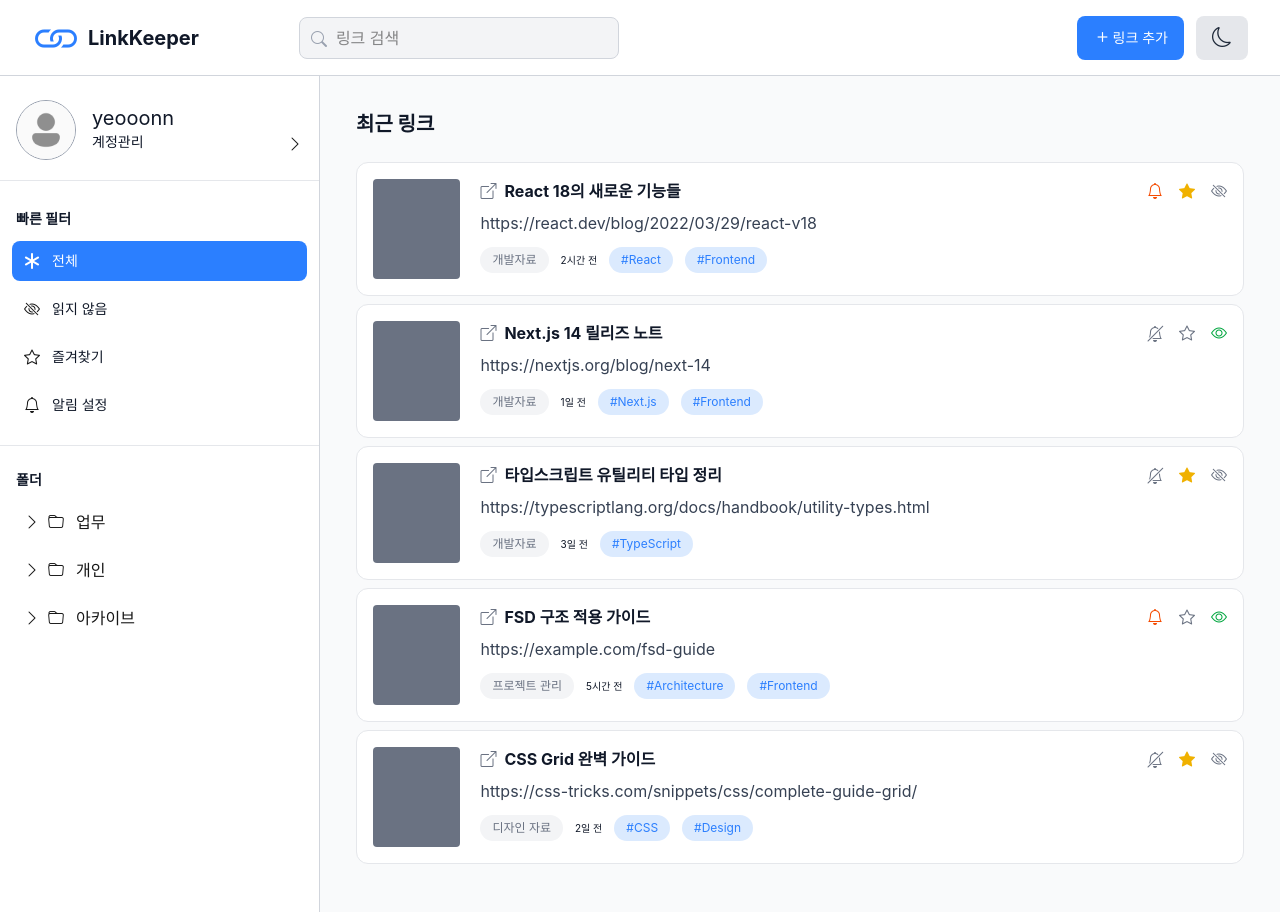
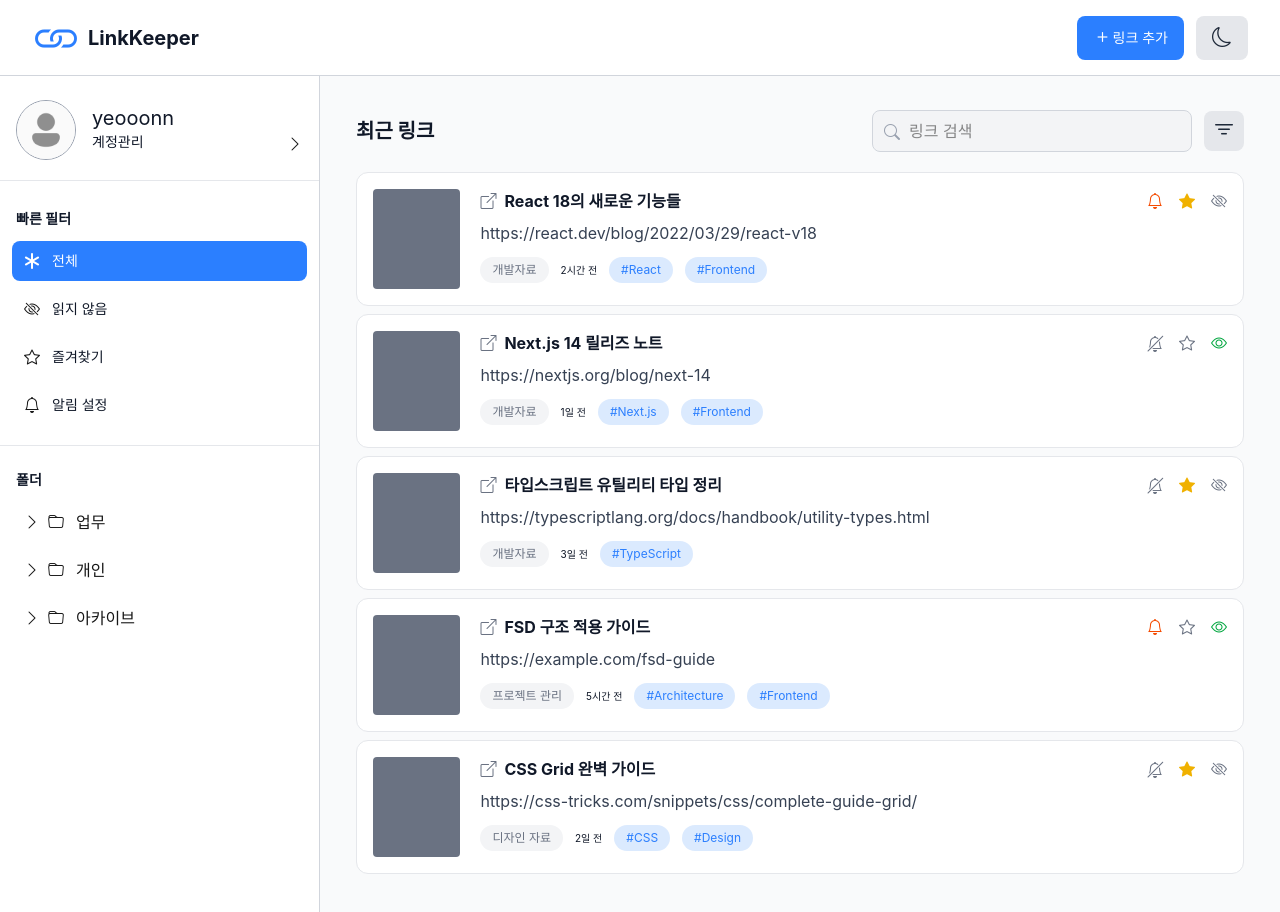
Before and after one commit to yeooonn/LinkKeeper, a Next.js app: page / in a window 1280 px wide. Shown: the top 912 px of the page. Built offline with nearby package versions, Linux system fonts and the light colour scheme.

Commit message:
Feat: Header 에 있던 검색 기능 Landing 페이지로 이동 및 정렬 버튼 추가

```diff
--- a/src/shared/components/molecules/Header.tsx
+++ b/src/shared/components/molecules/Header.tsx
@@ -1,5 +1,4 @@
 import Button from "@/shared/components/atoms/Button";
-import Input from "@/shared/components/atoms/Input";
 import Typography from "@/shared/components/atoms/Typography";
 
 export const Header = () => {
@@ -9,7 +8,6 @@ export const Header = () => {
         <div className="flex h-full gap-2 items-center">
           <i className="bi bi-link text-5xl text-blue-500" />
           <Typography.H1 className="font-bold mr-15">LinkKeeper</Typography.H1>
-          <Input placeholder="링크 검색" icon="search" />
         </div>
         <div className="flex h-full items-center gap-3">
           <Button.Blue>
--- a/src/wedjets/Landing.tsx
+++ b/src/wedjets/Landing.tsx
@@ -1,5 +1,7 @@
+import Button from "@/shared/components/atoms/Button";
 import Card from "@/shared/components/atoms/Card";
 import Icon from "@/shared/components/atoms/Icon";
+import Input from "@/shared/components/atoms/Input";
 import Tag from "@/shared/components/atoms/Tag";
 import Typography from "@/shared/components/atoms/Typography";
 import { LandingArticle } from "@/shared/mock/LandingDummyData";
@@ -36,7 +38,15 @@ const RenderCard = ({ data }: { data: LandingArticle }) => {
 const Landing = ({ LandingData }: { LandingData: LandingArticle[] }) => {
   return (
     <div>
-      <Typography.H1 className="font-bold mb-6">최근 링크</Typography.H1>
+      <div className="flex justify-between items-center mb-5">
+        <Typography.H1 className="font-bold">최근 링크</Typography.H1>
+        <div className="flex items-center gap-3">
+          <Input placeholder="링크 검색" icon="search" />
+          <Button.Gray className="py-0.5 px-2">
+            <i className="bi bi-filter text-[24px]" />
+          </Button.Gray>
+        </div>
+      </div>
       <div className="flex flex-col gap-2">
         {LandingData.map((list) => (
           <RenderCard key={list.link} data={list} />
```
